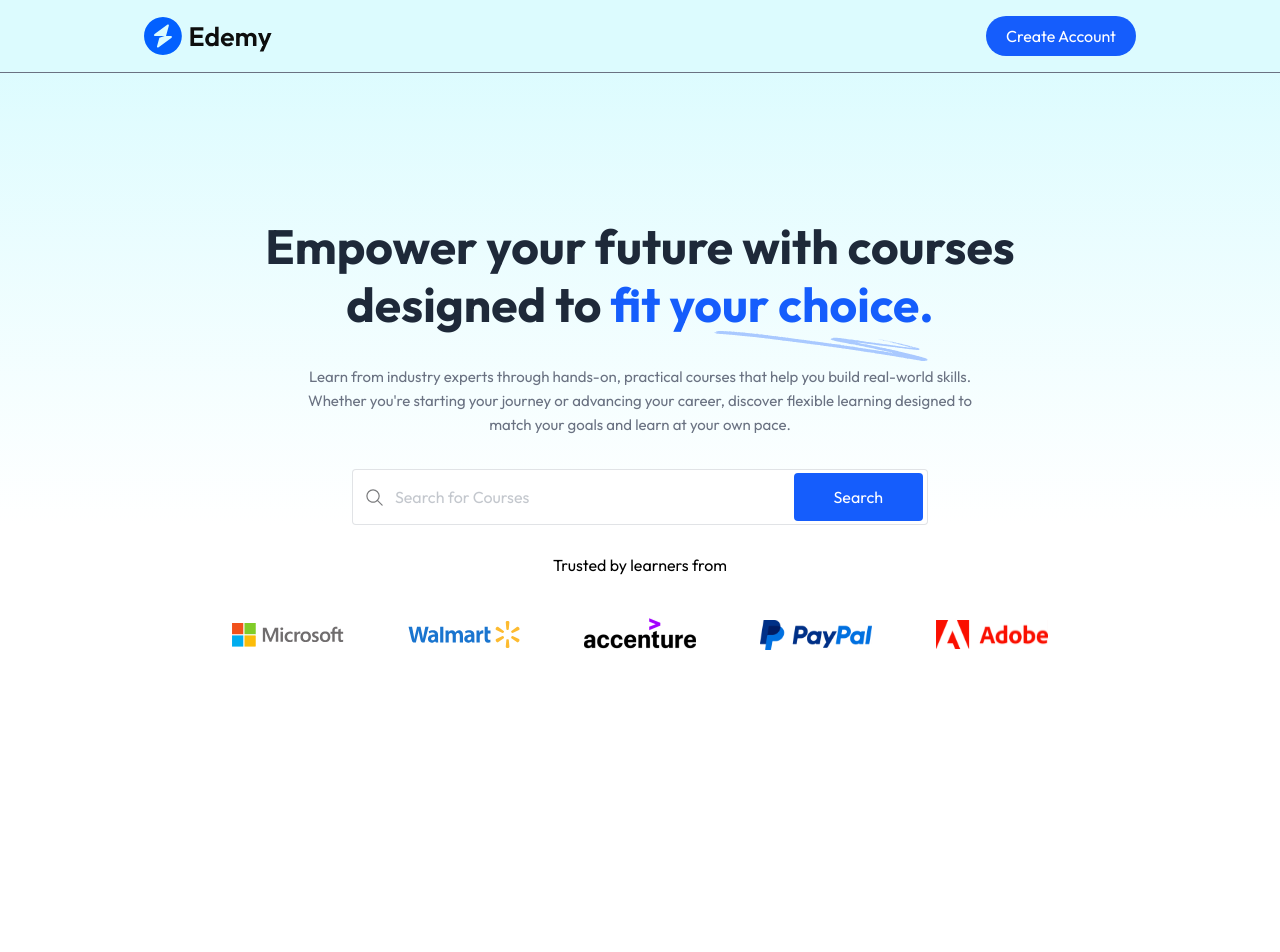
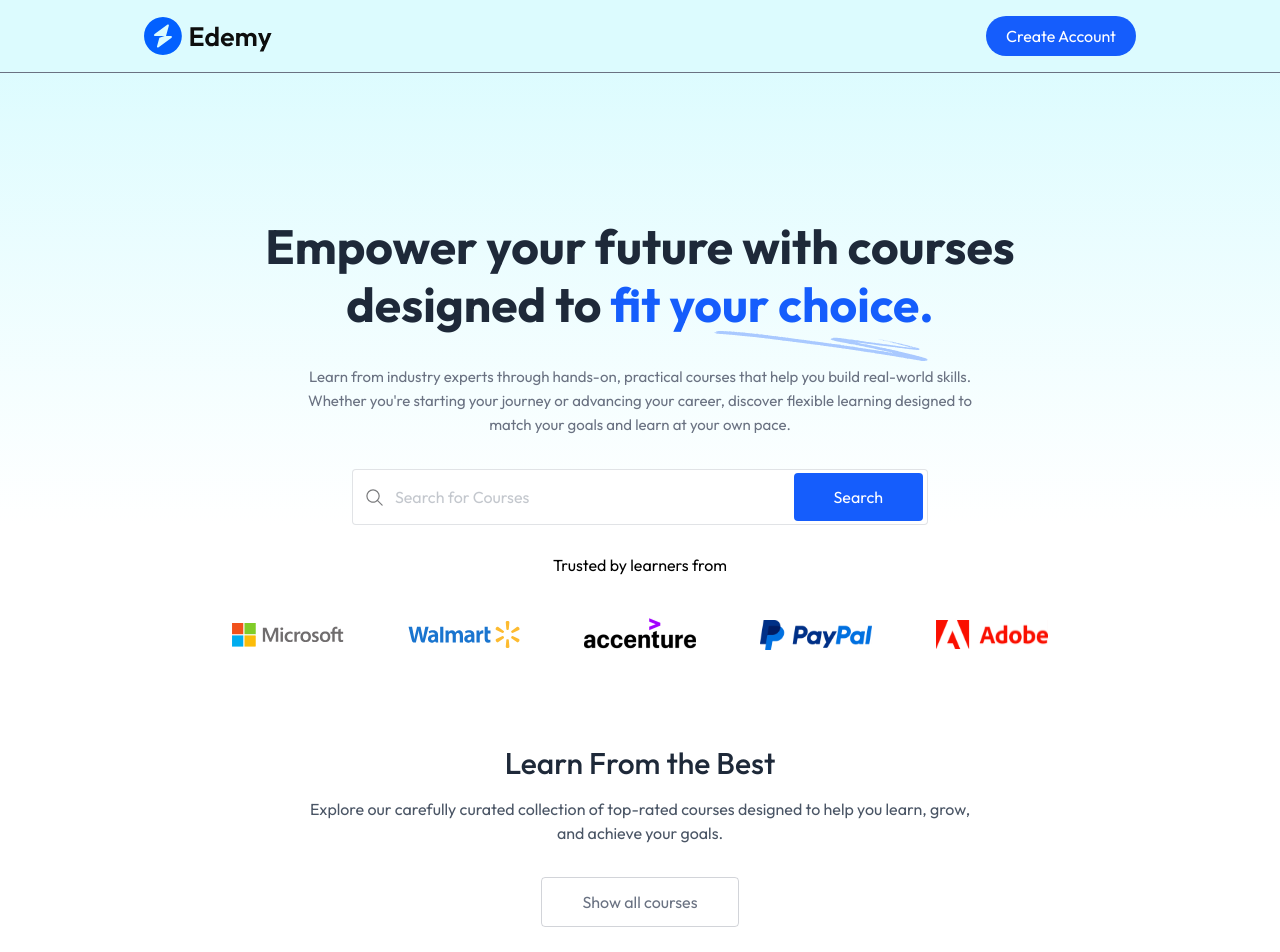
Before and after one commit to pagarwal884/LMS_Website, a React (Vite) app: page / in a window 1280 px wide. Shown: the top 952 px of the page. Before the commit the page ends 800 px from the top, so only its background shows below. Built offline with nearby package versions, Linux system fonts and the light colour scheme; no server answers; a web font is replaced by a local one.

Commit message:
Added Course card section code and also add few logics in AppContext page so that it provide data to whole web

```diff
--- a/src/components/students/CourseCard.jsx
+++ b/src/components/students/CourseCard.jsx
@@ -1,9 +1,39 @@
-import React from 'react'
+import React, { useContext } from 'react'
+import { Link } from 'react-router-dom'
+import { assets } from '../../assets/assets'
+import { AppContext } from '../../context/AppContext'
 
-const CourseCard = () => {
+const CourseCard = ({course}) => {
+
+  const {currency} = useContext(AppContext)
+
   return (
     <div>
-      <h1>Course card</h1>
+      <h1>
+        <img src={course.courseThumbnail} alt="" />
+        <div>
+          <h3>
+            {course.courseTitle}
+          </h3>
+          <p>
+            {course.educator.name}
+          </p>
+          <div>
+            <p>
+              4.5
+            </p>
+            <div>
+              {[...Array(5)].map((_, i) => (
+                <img key={i} src={assets.star} alt="" />
+              ))}
+            </div>
+            <p>
+              22
+            </p>
+          </div>
+          <p>{currency}{(course.coursePrice - course.discount * course.coursePrice / 100).toFixed(2)}</p>
+        </div>
+      </h1>
     </div>
   )
 }
--- a/src/components/students/CoursesSection.jsx
+++ b/src/components/students/CoursesSection.jsx
@@ -1,9 +1,27 @@
 import React from 'react'
+import { Link } from 'react-router-dom'
 
 const CoursesSection = () => {
   return (
-    <div>
-      <h1>Courses Section</h1>
+    <div className='py-16 md:px-40 px-8 text-center'>
+      <h2 className='text-3xl font-medium text-gray-800'>
+        Learn From the Best
+      </h2>
+
+      <p className='mt-4 text-gray-600 max-w-2xl mx-auto'>
+        Explore our carefully curated collection of top-rated courses designed
+        to help you learn, grow, and achieve your goals.
+      </p>
+
+
+
+      <Link
+        to={'/course-list'}
+        onClick={() => scrollTo(0, 0)}
+        className='inline-block mt-8 text-gray-500 border border-gray-500/30 px-10 py-3 rounded'
+      >
+        Show all courses
+      </Link>
     </div>
   )
 }
--- a/src/context/AppContext.jsx
+++ b/src/context/AppContext.jsx
@@ -1,11 +1,21 @@
-import { createContext } from "react";
+import { createContext, useState } from "react";
+import { dummyCourses } from "../assets/assets";
 
 export const AppContext = createContext()
 
 export const AppContextProvider = (props) => {
 
+    const currency = import.meta.env.VITE_CURRENCY
+
+    const [allCourses, setAllCourses] = useState([])
+
+    // Fetch All Courses
+    const fetchAllCourses = async () => {
+        setAllCourses(dummyCourses)
+    }
+
     const value = {
-
+        currency, allCourses
     }
 
     return (
--- a/src/pages/student/Home.jsx
+++ b/src/pages/student/Home.jsx
@@ -1,12 +1,14 @@
 import React from 'react'
 import Hero from '../../components/students/Hero'
 import Companies from '../../components/students/Companies'
+import CoursesSection from '../../components/students/CoursesSection'
 
 const Home = () => {
   return (
     <div className='flex flex-col items-center space-y-7 text-center'>
       <Hero />
       <Companies />
+      <CoursesSection />
     </div>
   )
 }
```
